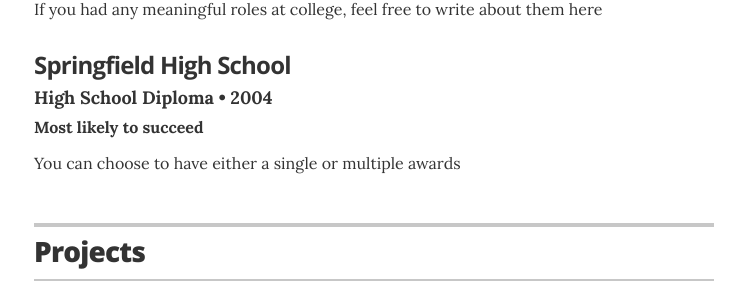
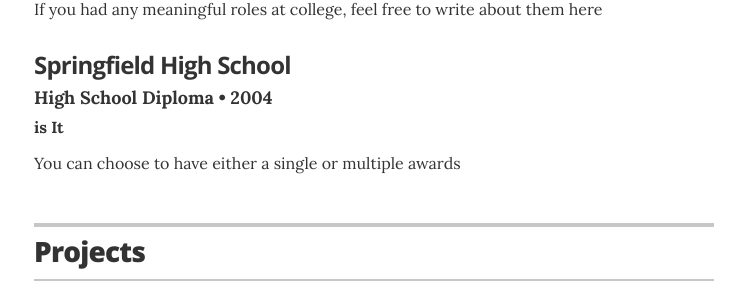
Before and after one commit to jasmehta/JAS-MEHTA-RESUME, a Jekyll site: the page built from index.html, in a window 1280 px wide and 900 px high, scrolled down 1268 px. Shown: the part 143-448 px from the top of the window, without its empty margins (266-1011 px from the left). Built offline with Jekyll 4.4.1, drawn with Linux system fonts in a browser that asks for light colours.

Commit message:
Update education.yml

```diff
--- a/_data/education.yml
+++ b/_data/education.yml
@@ -9,5 +9,5 @@
 - degree: High School Diploma
   uni: Springfield High School
   year: 2004
-  award: Most likely to succeed
+  award: is It
   summary: You can choose to have either a single or multiple awards
```
